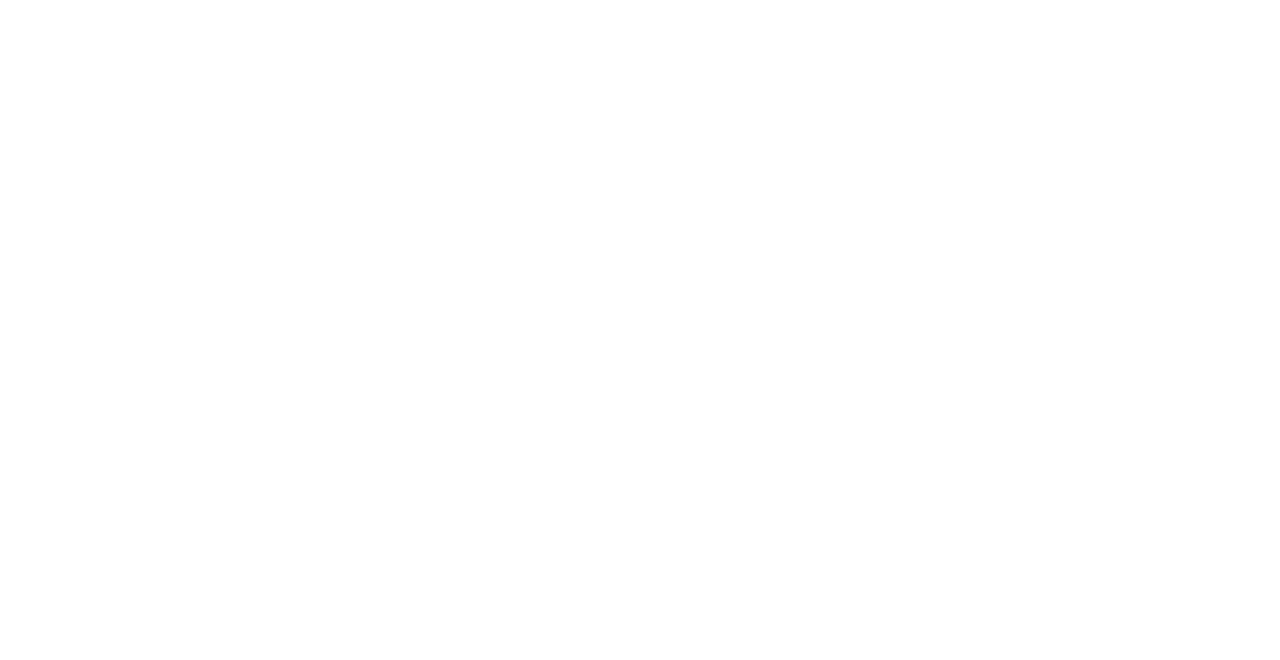
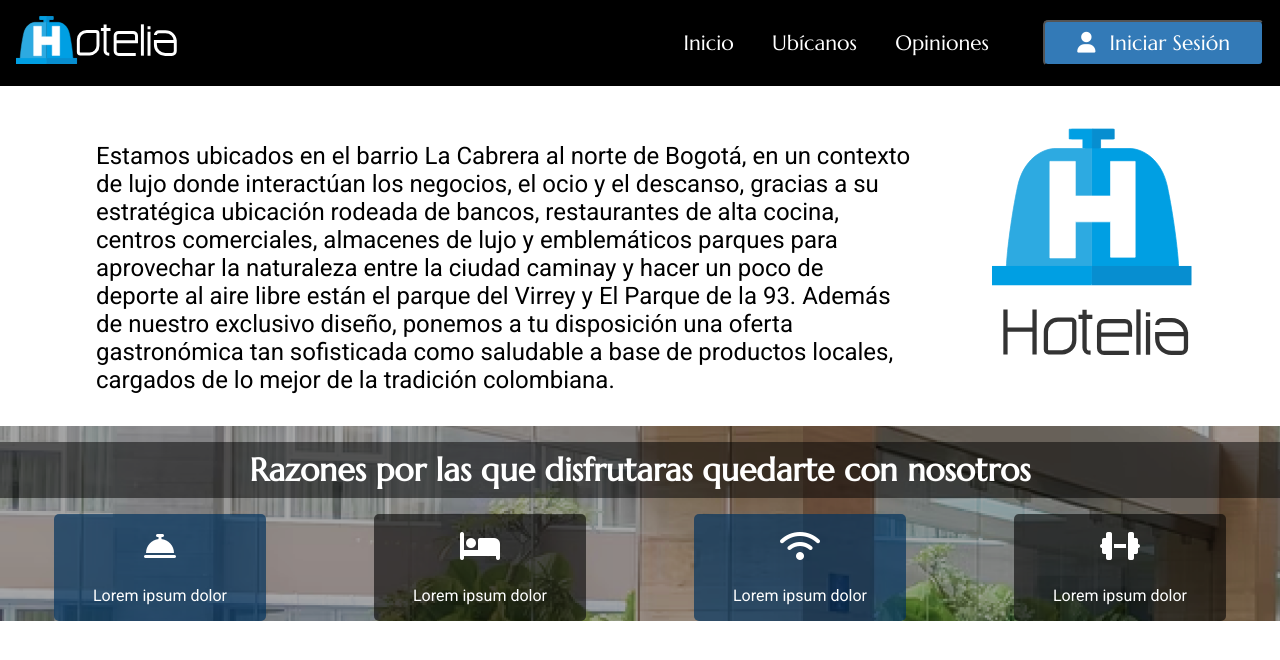
Before and after one commit to BreynerG/taller0, a plain HTML site: page index.html in a window 1280 px wide. Drawn offline with Linux system fonts and the light colour scheme.

Commit message:
Se han agregado diseños a la pagina de inicio

```diff
--- a/css/styles.css
+++ b/css/styles.css
@@ -24,3 +24,100 @@ body{
   h1,h2,h3,h4,h5{
     font-family: 'Marcellus', serif;
 }
+
+/*Barra de navegacion*/
+
+nav{
+    display: flex;
+    align-items: center;
+    justify-content: space-between;
+    background-color: var(--negro2);
+    font-family: 'Marcellus', serif;
+    font-size: 1.3em;
+    padding: 1rem;
+}
+.item{
+    padding: 1rem;
+}
+.menu a{
+    color: var(--blanco);
+    text-decoration: none;
+}
+.navbar-button{
+    background-color: var(--azuloscuro);
+    padding: 0.5rem 1rem;
+    color: var(--blanco);
+    border-radius: 5px;
+    font-family: 'Marcellus', serif;
+    font-size: 1em;
+}
+.menu i{
+    margin-right: 0.5rem;
+}
+.logo img{
+    height: 3rem;
+}
+
+/*Seccion Features*/
+
+#features{
+    display: flex;
+    flex-direction: column;
+    background-image: url(../img/index/bg-features.png);
+    color: white;
+    padding-top: 1rem;
+}
+.feature-description{
+    display:flex;
+    flex-direction: row;
+    justify-content: space-around;
+    align-items: center;
+    margin-top: 1rem;
+    /*margin-bottom: ;*/
+}
+
+.feature-title{
+    background-color: rgba(0, 0, 0, 0.5);
+    width: 100%;
+    text-align: center;
+    font-size: 2em;
+    padding: 0.5rem 0;
+}
+.feature{
+    text-align: center;
+    padding: 1rem;
+    min-width: 180px;
+    max-width: 250px;
+    border-radius: 5px;
+}
+.feature  i{
+    font-size: 2em;
+    margin-bottom: 1.5rem;
+}
+.feature-blue{
+    background-color: #00325eae;
+}
+
+.feature-black{
+    background-color: rgba(0,0,0,0.59);
+}
+
+/*cambios*/
+.cambios{
+    display: flex;
+    flex-direction: row;
+    padding: 1rem;
+}
+.te{
+    text-align: left;
+    padding: 1rem;
+    flex-basis: 75%;
+    margin-top: 1.5rem;
+    margin-left: 4rem;
+    padding-right: 5rem;
+    font-size: 1.5em;
+}
+.ab{
+    flex-basis: 25%;
+    align-items: center;
+}
--- a/index.html
+++ b/index.html
@@ -9,6 +9,47 @@
     <title>Hotelia</title>
 </head>
 <body>
+    <nav>
+        <div class="logo">
+            <img src="img/Hotelia horizontal blanco.svg">
+        </div>
+        <div class="menu">
+            <a href="index.html" class="item">Inicio</a>
+            <a href="ubicanos.html" class="item">Ubícanos</a>
+            <a href="opiniones.html" class="item">Opiniones</a>
+            <a href="#" class="item"><button class="navbar-button"><i class="fa-solid fa-user"></i> Iniciar Sesión</a></button>
+        </div>
+    </nav>
 
+    <div class="cambios">
+        <div class="te">
+            <p>Estamos ubicados en el barrio La Cabrera al norte de Bogotá, en un contexto de lujo donde interactúan los negocios, el ocio y el descanso, gracias a su estratégica ubicación rodeada de bancos, restaurantes de alta cocina, centros comerciales, almacenes de lujo y emblemáticos parques para aprovechar la naturaleza entre la ciudad caminay y hacer un poco de deporte al aire libre están el parque del Virrey y El Parque de la 93. Además de nuestro exclusivo diseño, ponemos a tu disposición una oferta gastronómica tan sofisticada como saludable a base de productos locales, cargados de lo mejor de la tradición colombiana.</p>
+        </div>
+        <div class="ab">
+            <img src="img/Hotelia negro vertical.svg" height="280px" width="200px">
+        </div>
+    </div>
+
+    <section id="features">
+        <h2 class="feature-title">Razones por las que disfrutaras quedarte con nosotros</h2>
+        <div class="feature-description">
+            <div class="feature feature-blue">
+                <i class="fa-solid fa-bell-concierge"></i>
+                <p>Lorem ipsum dolor</p>
+            </div>
+            <div class="feature feature-black">
+                <i class="fa-solid fa-bed"></i>
+                <p>Lorem ipsum dolor</p>
+            </div>
+            <div class="feature feature-blue">
+                <i class="fa-solid fa-wifi"></i>
+                <p>Lorem ipsum dolor</p>
+            </div>
+            <div class="feature feature-black">
+                <i class="fa-solid fa-dumbbell"></i>
+                <p>Lorem ipsum dolor</p>
+            </div>
+        </div>
+    </section>
 </body>
 </html>
```
